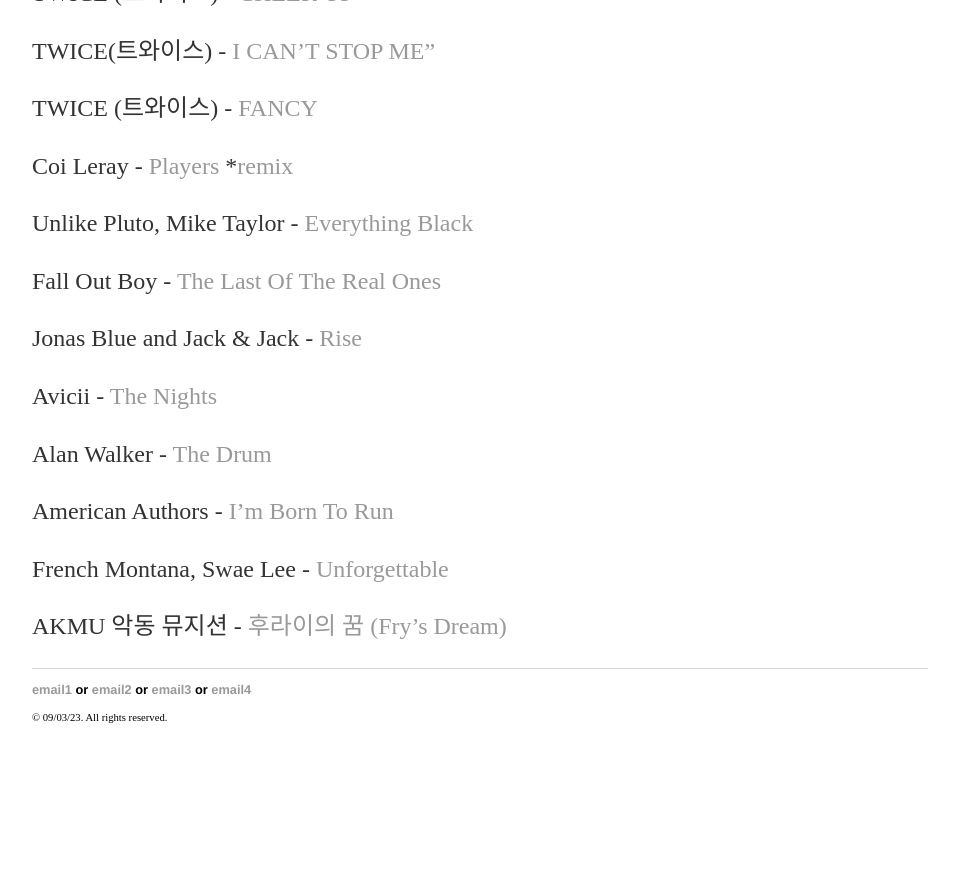
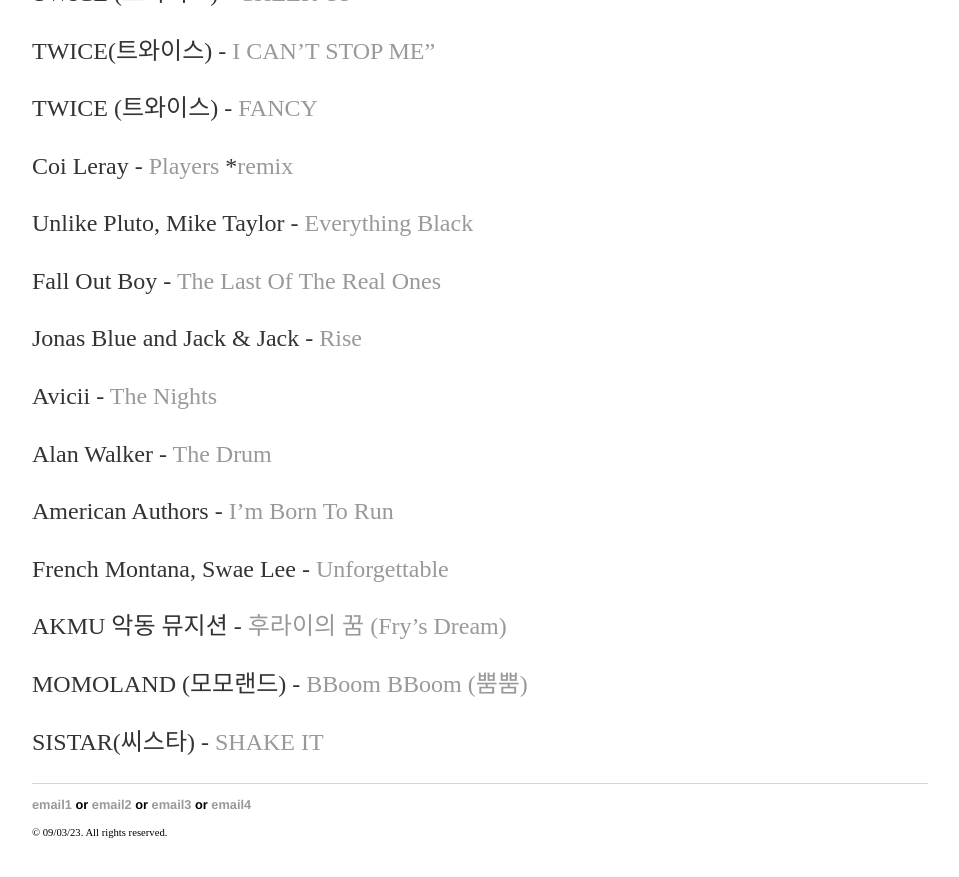
Before and after one commit to yjkweon24/yjkweon24.github.io, a Jekyll site: the page built from _posts/2018-10-23-songs-that-i-love.md, in a window 1280 px wide and 900 px high, scrolled down 27421 px. Shown: the top 877 px of the window, without its empty margins (160-1119 px from the left). Built offline with Jekyll 4.4.1, drawn with Linux system fonts in a browser that asks for light colours; before the commit the page ends 28206 px from its top, so only the background shows below that.

Commit message:
Update 2018-10-23-songs-that-i-love.md

```diff
--- a/_posts/2018-10-23-songs-that-i-love.md
+++ b/_posts/2018-10-23-songs-that-i-love.md
@@ -967,3 +967,7 @@
 French Montana, Swae Lee - [Unforgettable](https://www.youtube.com/watch?v=CTFtOOh47oo&ab_channel=FrenchMontanaVEVO)
 
 AKMU 악동 뮤지션 - [후라이의 꿈 (Fry’s Dream)](https://youtu.be/ZlDDiHK4tQM?si=7S6h6ieXTz9uwWEq)
+
+MOMOLAND (모모랜드) - [BBoom BBoom (뿜뿜)](https://youtu.be/JQGRg8XBnB4?si=0rqdyC6VoaSRw3PP)
+
+SISTAR(씨스타) - [SHAKE IT](https://youtu.be/x9-TIy7WPQI?si=URVq1WF9yx6ifNt2)
```
